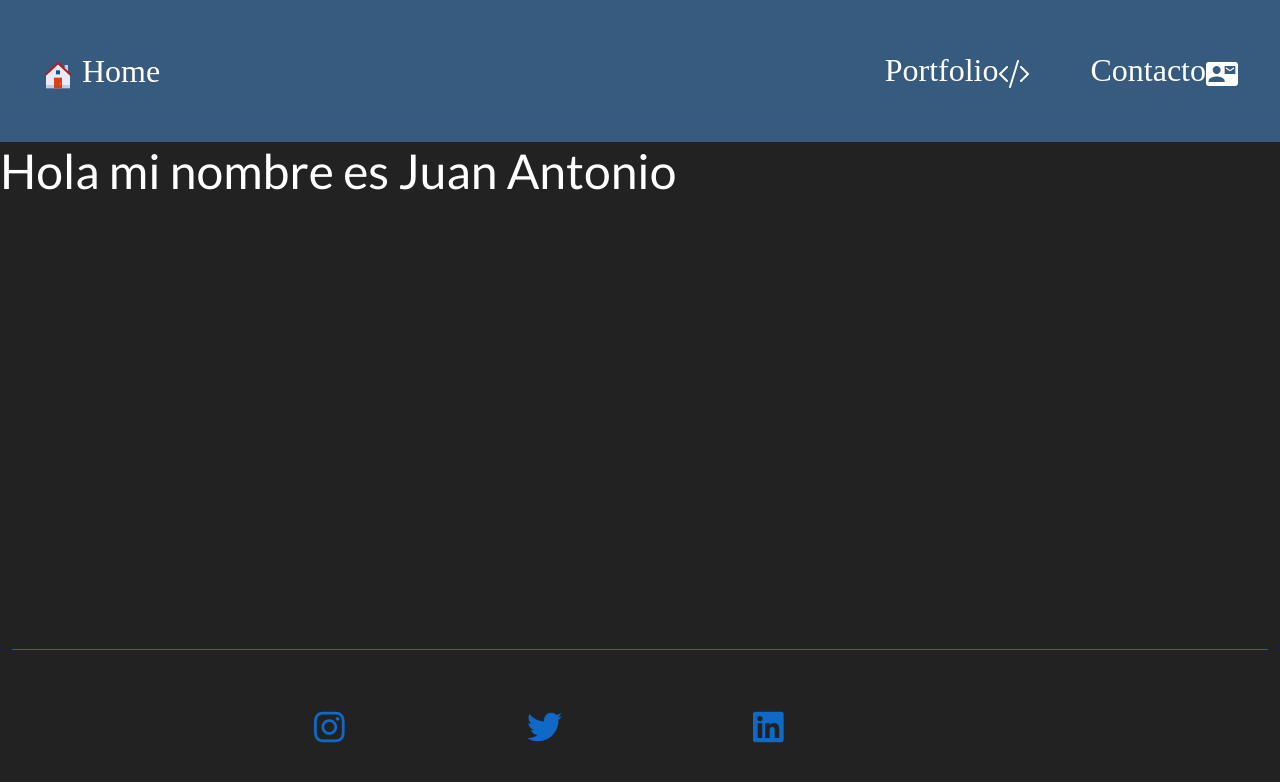
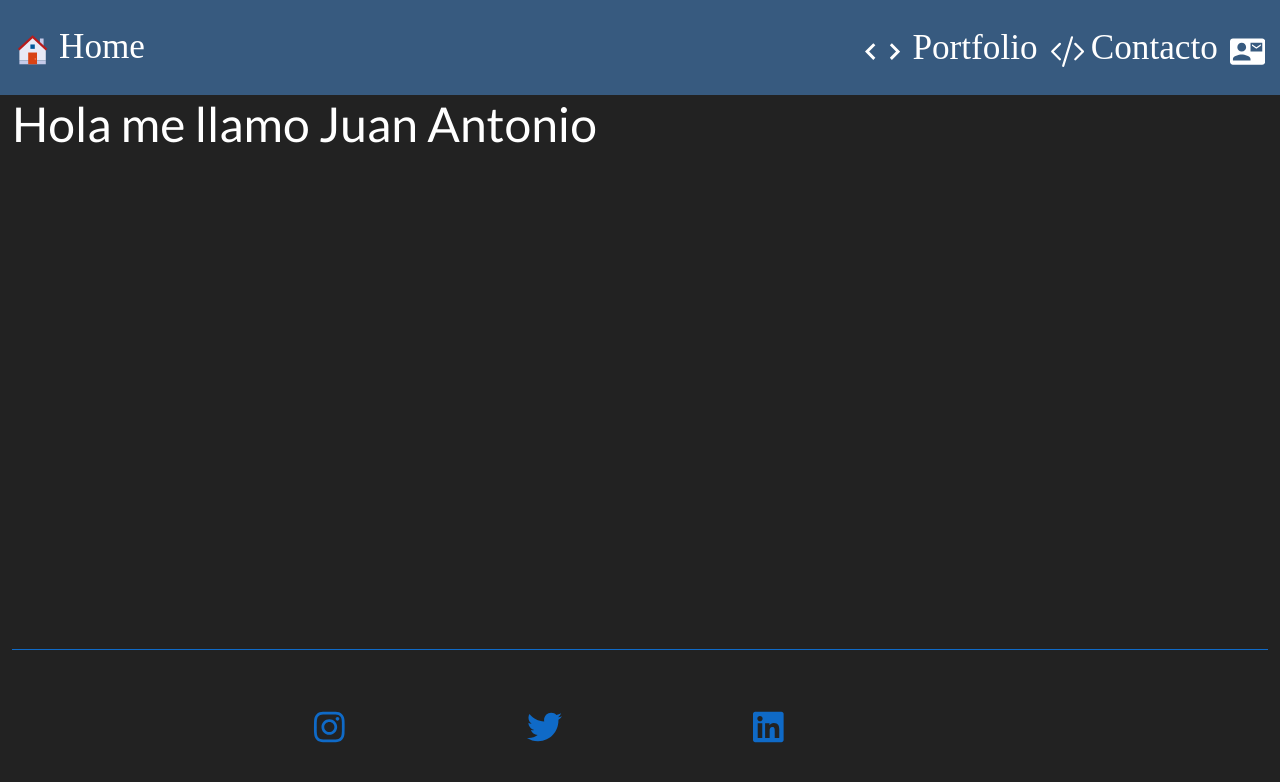
Before and after one commit to scailancrei/Portafolio, a Next.js app: page / in a window 1280 px wide. Shown: the top 782 px of the page. Built offline with nearby package versions, Linux system fonts and the light colour scheme.

Commit message:
nuevos cambios

```diff
--- a/package.json
+++ b/package.json
@@ -15,7 +15,8 @@
   "description": "Portafolio de Juan Anotonio",
   "main": "index.js",
   "scripts": {
-    "dev": "next dev"
+    "dev": "next dev",
+    "vercel-build": "npm run prepare && next build"
   },
   "repository": {
     "type": "git",
--- a/pages/Components/Footer/footer.jsx
+++ b/pages/Components/Footer/footer.jsx
@@ -14,12 +14,15 @@ const Footer = () => {
                 <a href="https://twitter.com/ScaiLanCrei" target="_blank"><FontAwesomeIcon icon={faTwitter} style={{ width: '35%' }} /></a>
                 <a href="https://www.linkedin.com/in/scailancrei61b178176/" target="_blank"><FontAwesomeIcon icon={faLinkedin} style={{ width: '35%' }} /></a>
 
+
+
+
                 <style jsx>{`
                 .footer{
                     border-top: 1px solid  #0f6ac7;
 
 
-                    height: 10%;
+                    height: 1%;
                     display: flex;
                     font-size: 100px;
 
--- a/pages/Components/Navegación/Nav.jsx
+++ b/pages/Components/Navegación/Nav.jsx
@@ -1,7 +1,8 @@
 import Link from 'next/link'
 import { FcHome } from 'react-icons/fc';
 import { Container, Col, Row, Nav, Navbar } from 'react-bootstrap'
-import {  BsCodeSlash } from 'react-icons/bs'
+import { BsCodeSlash } from 'react-icons/bs'
+import { RiCodeSLine } from 'react-icons/ri'
 import { MdContactMail } from 'react-icons/md'
 
 
@@ -10,7 +11,7 @@ const Navegacion = () => {
     {/**Caracteristicas de la fuente de navegacion */ }
     let font = {
         fontFamily: 'Tangerine',
-        fontSize: '2.5vw',
+        fontSize: '2.75vw',
 
     }
 
@@ -19,7 +20,7 @@ const Navegacion = () => {
         <>
             {/**Barra de navegación */}
             <Navbar bg="primary" expand="md" style={font} >
-                <Container  fluid>
+                <Container fluid>
                     <Navbar.Brand>
                         <Col>
                             <Link href="/">
@@ -33,10 +34,14 @@ const Navegacion = () => {
                     <Navbar.Toggle aria-controls='responsive-navbar-nav' />
                     <Navbar.Collapse id="responsive-navbar-nav" className="justify-content-end">
                         <Nav className="mr-auto">
+
                             <Link href="/portafolio">
+
                                 <a >
-                                    Portfolio
-                                    <BsCodeSlash />
+                                    <RiCodeSLine style={{marginRight: '12px'}}/>
+                                        Portfolio
+                                    <BsCodeSlash style={{marginLeft: '12px'}}/>
+
                                 </a>
                             </Link>
 
@@ -45,7 +50,7 @@ const Navegacion = () => {
 
                                 <a>
                                     Contacto
-                                    <MdContactMail />
+                                    <MdContactMail style={{ marginLeft: '12px' }} />
                                 </a>
 
 
@@ -59,11 +64,11 @@ const Navegacion = () => {
                 a{
                     height: 50px;
                     text-align: center;
-                    margin: 30px;
+                    margin: 3px;
                     text-decoration: none;
                     color: white;
-                },
 
+                }
 
             `}
             </style>
--- a/pages/head.jsx
+++ b/pages/head.jsx
@@ -6,6 +6,7 @@ function Header() {
             <Head>
                 <title>Juan Antonio</title>
                 <meta name="viewport" content="initial-scale=1.0, width=device-width" />
+
             </Head>
 
         </div>
--- a/pages/index.jsx
+++ b/pages/index.jsx
@@ -1,3 +1,4 @@
+import { Container } from 'react-bootstrap'
 import Layout from './Components/Layout/Layout'
 
 
@@ -6,7 +7,19 @@ const Index = () => {
 
     return (
         <Layout>
-            <h1>Hola mi nombre es Juan Antonio</h1>
+            <Container fluid>
+                <h1>Hola me llamo Juan Antonio</h1>
+            </Container>
+
+
+
+            <style jsx>{`
+
+
+
+            `}</style>
+
+
 
         </Layout>
     )
```
